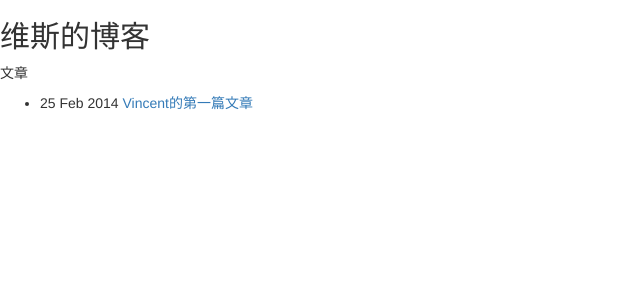
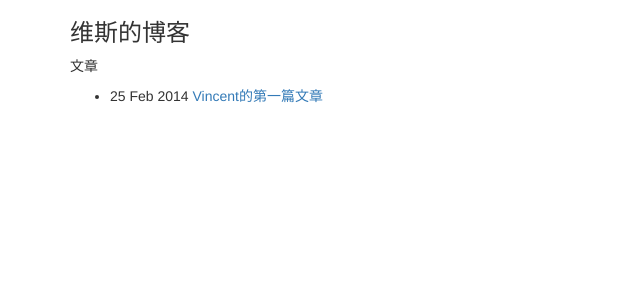
Before and after one commit to vince67/vince67.github.io, a Jekyll site: the page built from index.html, in a window 1280 px wide. Shown: the top 300 px of the page, without its empty margins (0-640 px from the left). Built offline with Jekyll 4.4.1, drawn with Linux system fonts in a browser that asks for light colours; nearby versions of some CDN libraries.

Commit message:
REV: bootstrap container

```diff
--- a/_layouts/default.html
+++ b/_layouts/default.html
@@ -1,12 +1,14 @@
 <!DCTYPE html>
 <html>
 <head>
-  <meta http-equiv="content-type" content="text/html; charset=utf-8" />
-    <title>{{ page.title }}</title>
-    <link rel="stylesheet" href="http://cdn.bootcss.com/twitter-bootstrap/3.0.3/css/bootstrap.min.css">
+    <meta http-equiv="content-type" content="text/html; charset=utf-8" />
+        <title>{{ page.title }}</title>
+            <link rel="stylesheet" href="http://cdn.bootcss.com/twitter-bootstrap/3.0.3/css/bootstrap.min.css">
 </head>
 
 <body>
+    <div class="container">
     {{ content }}
+    </div>
 </body>
 </html>
--- a/_posts/2014-02-25-hello-vincent.html
+++ b/_posts/2014-02-25-hello-vincent.html
@@ -3,6 +3,6 @@
     title: Vincent的第一篇文章
 ---
 
-<h2>{{ page.title }}</h2>
+<h3>{{ page.title }}</h3>
   <p>Vincent的第一篇文章</p>
     <p>{{ page.date | date_to_string }}</p>
--- a/index.html
+++ b/index.html
@@ -3,7 +3,7 @@
     title: 维斯的博客
 ---
 
-<h2>{{ page.title }}</h2>
+<h3>{{ page.title }}</h3>
   <p>文章</p>
     <ul>
       {% for post in site.posts %}
```
